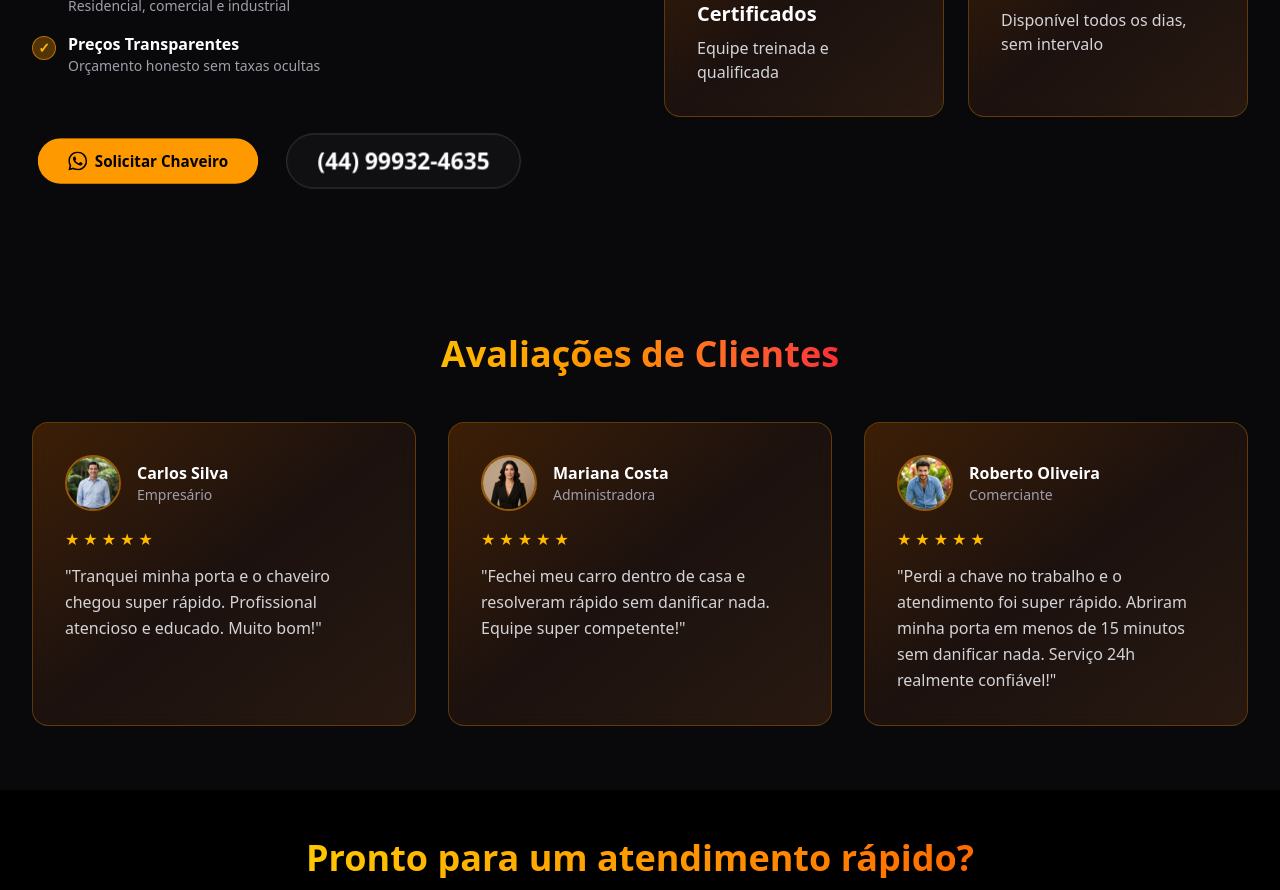
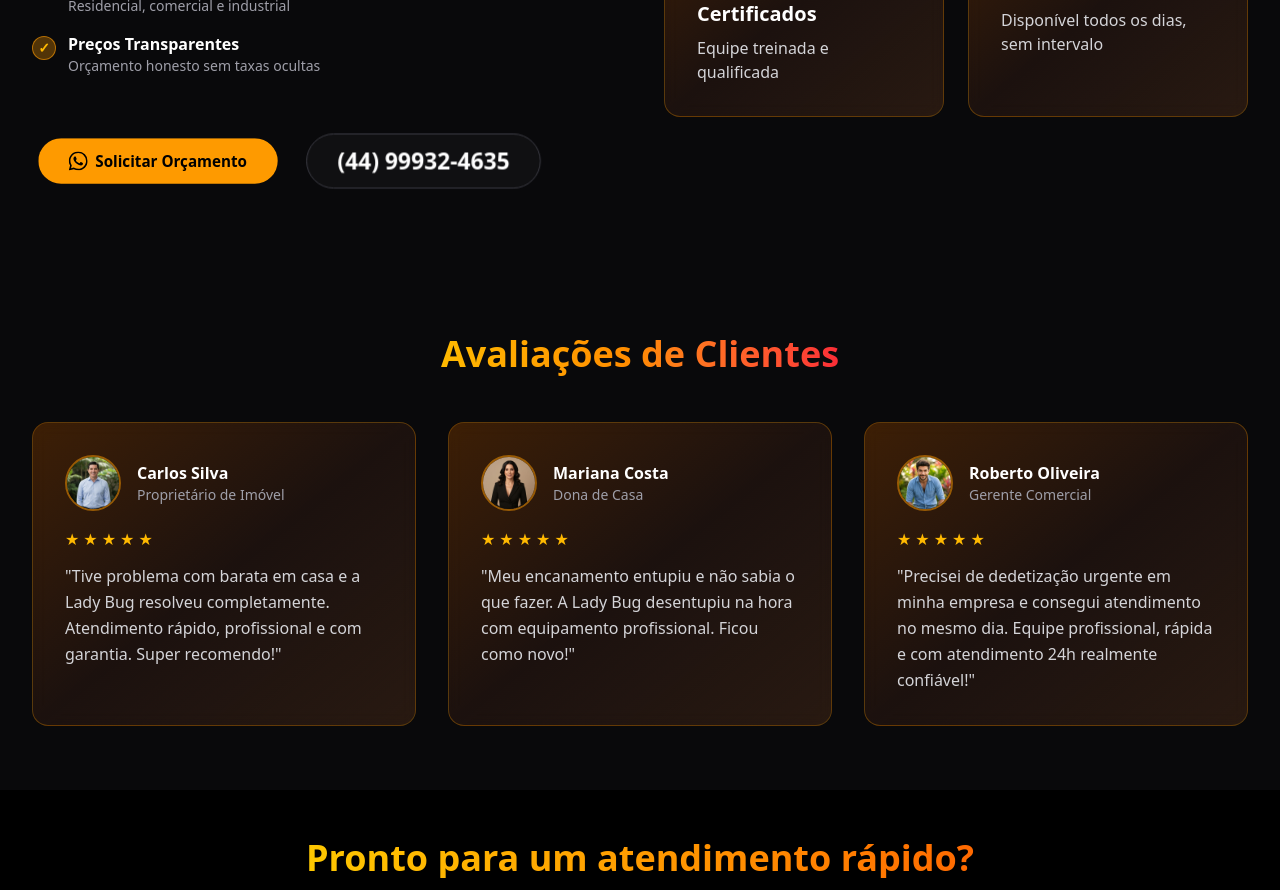
Before and after one commit to maringamapas/Temp-sa-dedetizadora, a Next.js app: page / in a window 1280 px wide. Shown: the part 500-1390 px from the top of the page. Built offline with nearby package versions, Linux system fonts and the light colour scheme.

Commit message:
fix Next.js config and update testimonials for Dedetizadora e Desentupidora
Update CTA button and correct invalid Next.js settings

Co-authored-by: CHL <229381294+maringamapas@users.noreply.github.com>

```diff
--- a/app/page.tsx
+++ b/app/page.tsx
@@ -60,7 +60,7 @@ const Page = () => {
                   <svg viewBox="0 0 24 24" fill="currentColor" className="h-5 w-5">
                     <path d="M17.472 14.382c-.297-.149-1.758-.867-2.03-.967-.273-.099-.471-.148-.67.15-.197.297-.767.966-.94 1.164-.173.199-.347.223-.644.075-.297-.15-1.255-.463-2.39-1.475-.883-.788-1.48-1.761-1.653-2.059-.173-.297-.018-.458.13-.606.134-.133.298-.347.446-.52.149-.174.198-.298.298-.497.099-.198.05-.371-.025-.52-.075-.149-.669-1.612-.916-2.207-.242-.579-.487-.5-.669-.51-.173-.008-.371-.01-.57-.01-.198 0-.52.074-.792.372-.272.297-1.04 1.016-1.04 2.479 0 1.462 1.065 2.875 1.213 3.074.149.198 2.096 3.2 5.077 4.487.709.306 1.262.489 1.694.625.712.227 1.36.195 1.871.118.571-.085 1.758-.719 2.006-1.413.248-.694.248-1.289.173-1.413-.074-.124-.272-.198-.57-.347m-5.421 7.403h-.004a9.87 9.87 0 01-5.031-1.378l-.361-.214-3.741.982.998-3.648-.235-.374a9.86 9.86 0 01-1.51-5.26c.001-5.45 4.436-9.884 9.888-9.884 2.64 0 5.122 1.03 6.988 2.898a9.825 9.825 0 012.893 6.994c-.003 5.45-4.437 9.884-9.885 9.884m8.413-18.297A11.815 11.815 0 0012.05 0C5.495 0 .16 5.335.157 11.892c0 2.096.547 4.142 1.588 5.945L.057 24l6.305-1.654a11.882 11.882 0 005.683 1.448h.005c6.554 0 11.89-5.335 11.893-11.893a11.821 11.821 0 00-3.48-8.413Z" />
                   </svg>
-                  Solicitar Chaveiro
+                  Solicitar Orçamento
                 </motion.a>
 
                 <motion.a
@@ -128,7 +128,7 @@ const Page = () => {
                   />
                   <div>
                     <h4 className="font-semibold text-white text-base">Carlos Silva</h4>
-                    <p className="text-sm text-zinc-400">Empresário</p>
+                    <p className="text-sm text-zinc-400">Proprietário de Imóvel</p>
                   </div>
                 </div>
                 <div className="flex gap-1 mb-3">
@@ -139,7 +139,7 @@ const Page = () => {
                   ))}
                 </div>
                 <p className="text-sm sm:text-base text-zinc-300 leading-relaxed">
-                  &quot;Tranquei minha porta e o chaveiro chegou super rápido. Profissional atencioso e educado. Muito bom!&quot;
+                  &quot;Tive problema com barata em casa e a Lady Bug resolveu completamente. Atendimento rápido, profissional e com garantia. Super recomendo!&quot;
                 </p>
               </div>
             </div>
@@ -158,7 +158,7 @@ const Page = () => {
                   />
                   <div>
                     <h4 className="font-semibold text-white text-base">Mariana Costa</h4>
-                    <p className="text-sm text-zinc-400">Administradora</p>
+                    <p className="text-sm text-zinc-400">Dona de Casa</p>
                   </div>
                 </div>
                 <div className="flex gap-1 mb-3">
@@ -169,7 +169,7 @@ const Page = () => {
                   ))}
                 </div>
                 <p className="text-sm sm:text-base text-zinc-300 leading-relaxed">
-                  &quot;Fechei meu carro dentro de casa e resolveram rápido sem danificar nada. Equipe super competente!&quot;
+                  &quot;Meu encanamento entupiu e não sabia o que fazer. A Lady Bug desentupiu na hora com equipamento profissional. Ficou como novo!&quot;
                 </p>
               </div>
             </div>
@@ -188,7 +188,7 @@ const Page = () => {
                   />
                   <div>
                     <h4 className="font-semibold text-white text-base">Roberto Oliveira</h4>
-                    <p className="text-sm text-zinc-400">Comerciante</p>
+                    <p className="text-sm text-zinc-400">Gerente Comercial</p>
                   </div>
                 </div>
                 <div className="flex gap-1 mb-3">
@@ -199,7 +199,7 @@ const Page = () => {
                   ))}
                 </div>
                 <p className="text-sm sm:text-base text-zinc-300 leading-relaxed">
-                  &quot;Perdi a chave no trabalho e o atendimento foi super rápido. Abriram minha porta em menos de 15 minutos sem danificar nada. Serviço 24h realmente confiável!&quot;
+                  &quot;Precisei de dedetização urgente em minha empresa e consegui atendimento no mesmo dia. Equipe profissional, rápida e com atendimento 24h realmente confiável!&quot;
                 </p>
               </div>
             </div>
--- a/next.config.mjs
+++ b/next.config.mjs
@@ -6,7 +6,6 @@ const nextConfig = {
   images: {
     unoptimized: true,
   },
-
 }
 
 export default nextConfig
```
